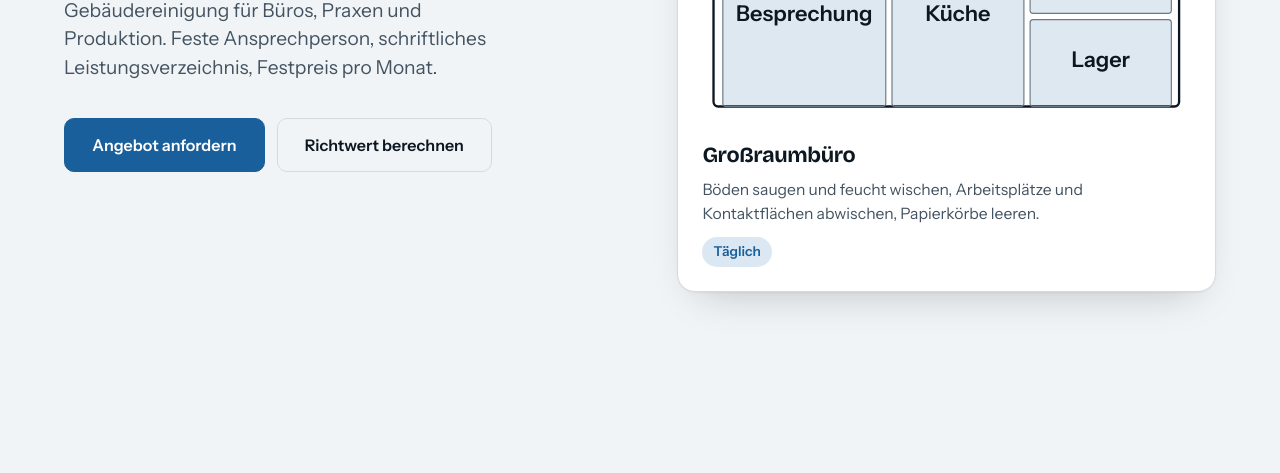
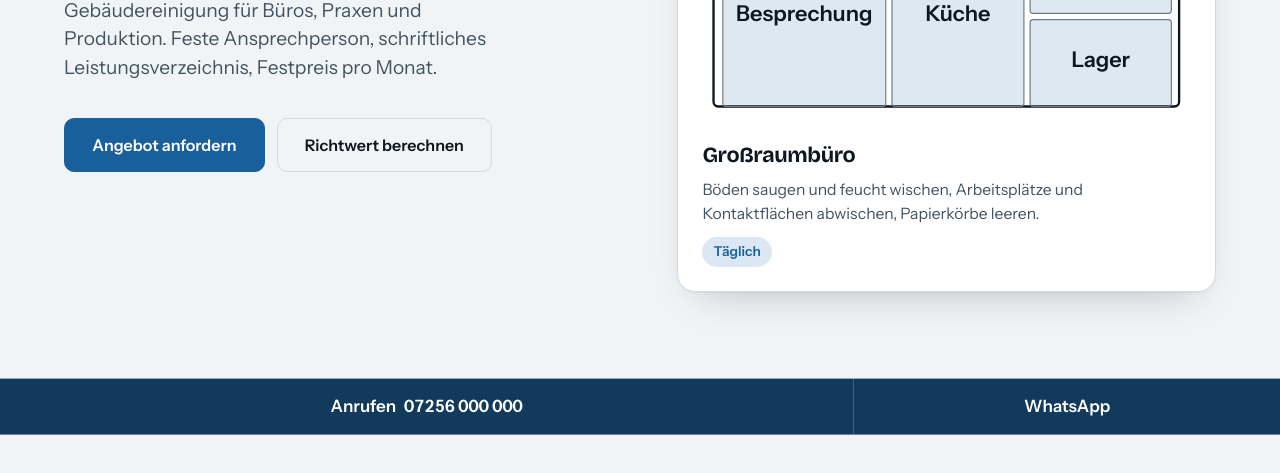
Before and after one commit to Tamer992/mm-cleaner-neuesdesign, a plain HTML site: page index.html in a window 1280 px wide. Shown: the part 427-900 px from the top of the page. Drawn offline with Linux system fonts and the light colour scheme.

Commit message:
Anrufleiste am Handy wie bei ihreitrn.de: Anrufen mit Nummer und WhatsApp
Co-Authored-By: Claude Sonnet 5.5 <noreply@anthropic.com>

```diff
--- a/assets/css/style.css
+++ b/assets/css/style.css
@@ -490,22 +490,20 @@ input[type="range"]:active::-webkit-slider-thumb { transform: scale(1.12); }
 .qr figcaption { margin-top: 0.7rem; max-width: 148px; font-size: 0.85rem; line-height: 1.4; color: var(--ink-2); }
 @media (hover: hover) and (pointer: fine) { .qr { display: block; } }
 
-/* Anrufknopf nur am Handy: schwebt rechts unten, erscheint nach dem Start, verschwindet im Kontaktbereich */
+/* Anrufleiste am Handy, Aufbau wie bei ihreitrn.de: Anrufen mit Nummer, daneben WhatsApp, fährt erst nach dem Start ein */
 .callbar { display: none; }
-@media (hover: none) and (pointer: coarse) {
+@media not ((hover: hover) and (pointer: fine)) {
+  body { padding-bottom: calc(3.5rem + env(safe-area-inset-bottom)); }
   .callbar {
-    position: fixed; right: var(--gut); bottom: calc(1rem + env(safe-area-inset-bottom)); z-index: 35;
-    display: inline-flex; align-items: stretch; min-height: 52px; overflow: hidden;
-    border-radius: var(--r-ui); background: var(--ink); color: var(--paper);
-    font-weight: 600; font-size: 1rem; white-space: nowrap;
-    box-shadow: 0 12px 28px -12px rgb(12 23 33 / 0.55), 0 2px 6px rgb(12 23 33 / 0.16);
-    transition: transform 260ms var(--ease-out), opacity 260ms var(--ease-out), visibility 0s;
+    position: fixed; inset: auto 0 0; z-index: 35; display: grid; grid-template-columns: 2fr 1fr;
+    padding-bottom: env(safe-area-inset-bottom); background: #123a5c;
+    transition: transform 300ms var(--ease-out);
   }
-  .callbar a { display: flex; align-items: center; padding: 0 1.25rem; color: inherit; text-decoration: none; transition: background-color 160ms ease; -webkit-tap-highlight-color: transparent; }
-  .callbar a + a { border-left: 1px solid rgb(255 255 255 / 0.22); }
-  .callbar a:active { background: rgb(255 255 255 / 0.14); }
-  .callbar.is-off { opacity: 0; visibility: hidden; transform: translateY(14px); pointer-events: none; transition: transform 260ms var(--ease-out), opacity 260ms var(--ease-out), visibility 0s 260ms; }
-  body { padding-bottom: calc(4.5rem + env(safe-area-inset-bottom)); }
+  .callbar a { display: flex; align-items: center; justify-content: center; gap: 0.5rem; min-height: 3.5rem; color: #fff; text-decoration: none; font-weight: 600; -webkit-tap-highlight-color: transparent; transition: background-color 160ms ease; }
+  .callbar a:active { background: rgb(255 255 255 / 0.12); }
+  .callbar .nummer { font-variant-numeric: tabular-nums; white-space: nowrap; }
+  .callbar__wa { border-left: 1px solid rgb(255 255 255 / 0.2); }
+  .callbar.is-off { transform: translateY(110%); }
 }
 
 /* Fuß: ruhig, eine feine Linie, drei Zonen */
--- a/index.html
+++ b/index.html
@@ -397,6 +397,6 @@
   </div>
   <p class="wrap foot__copy">© <span id="jahr">2026</span> MM Cleaner Gebäudereinigung</p>
 </footer>
-<div class="callbar is-off" role="group" aria-label="Schnellkontakt"><a href="tel:+497256000000" aria-label="Anrufen: 07256 000 000">Anrufen</a><a href="https://wa.me/497256000000?text=Hallo%2C%20ich%20interessiere%20mich%20f%C3%BCr%20eine%20Reinigung%20und%20h%C3%A4tte%20gern%20ein%20Angebot." target="_blank" rel="noopener">WhatsApp</a></div>
+<div class="callbar is-off"><a class="callbar__anruf" href="tel:+497256000000">Anrufen <span class="nummer">07256 000 000</span></a><a class="callbar__wa" href="https://wa.me/497256000000?text=Hallo%2C%20ich%20interessiere%20mich%20f%C3%BCr%20eine%20Reinigung%20und%20h%C3%A4tte%20gern%20ein%20Angebot." target="_blank" rel="noopener noreferrer">WhatsApp</a></div>
 </body>
 </html>
```
